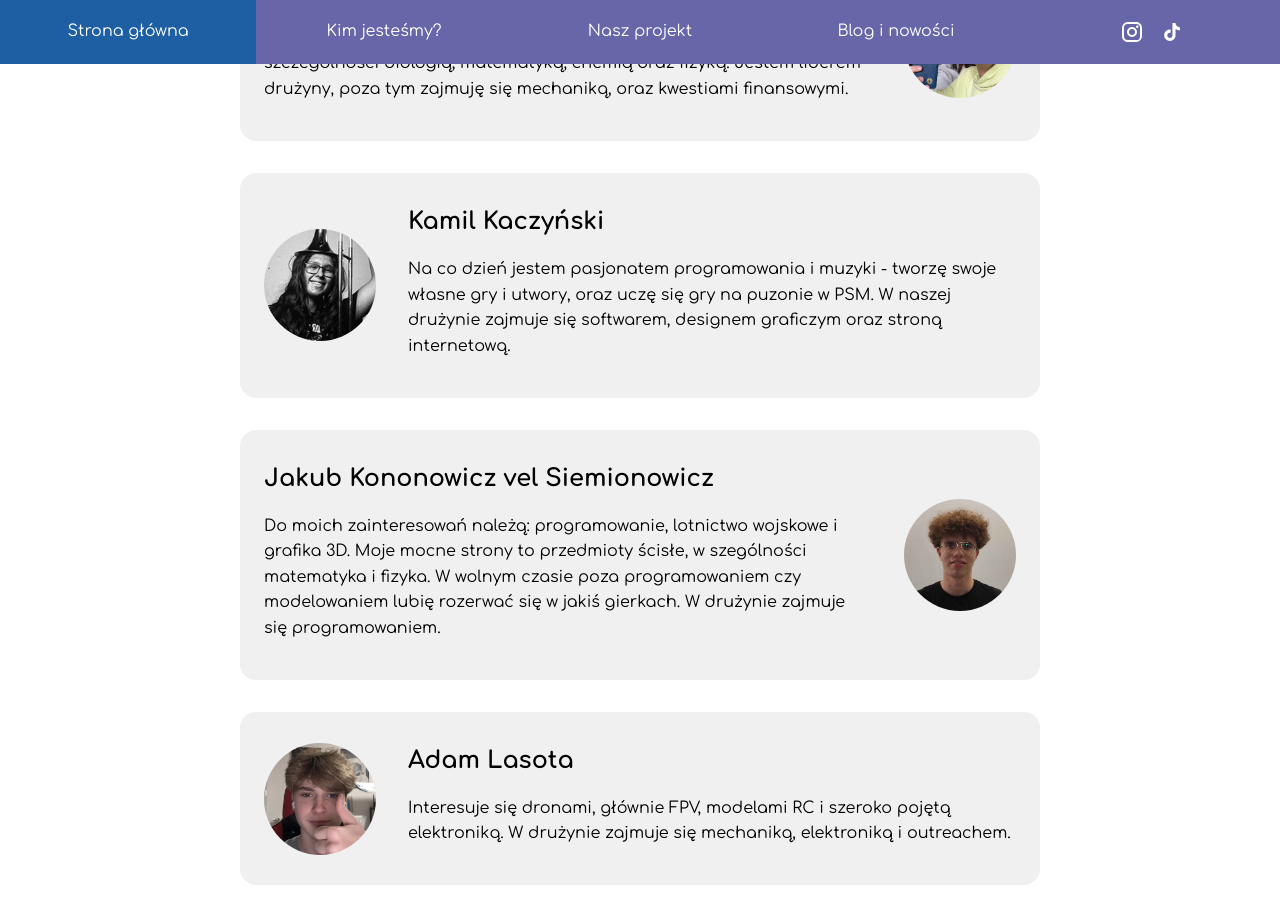
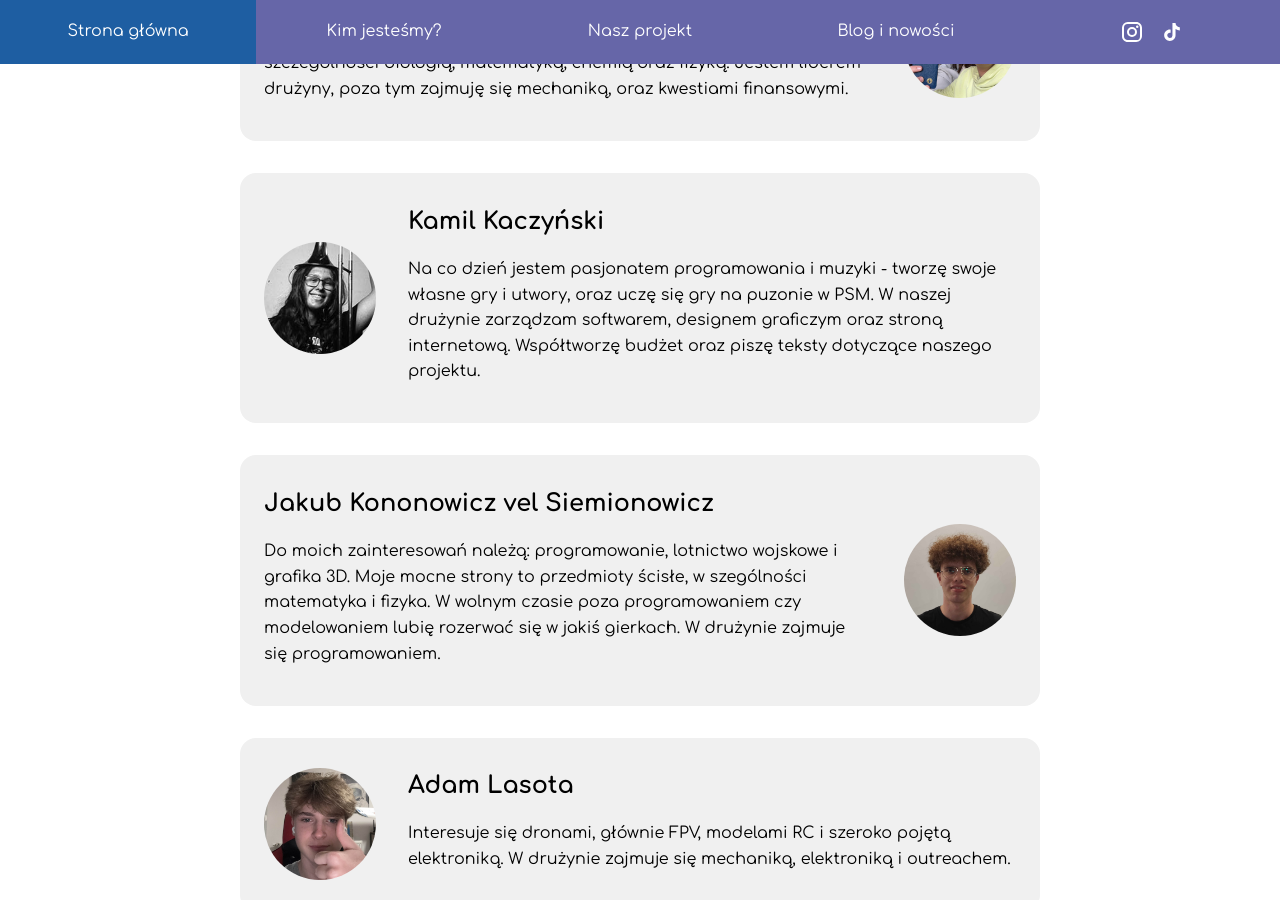
Before and after one commit to vlo-space/vlo-space.github.io, a Jekyll site: the page built from o-nas.md, in a window 1280 px wide and 900 px high, scrolled down 695 px. Built offline with Jekyll 4.4.1, drawn with Linux system fonts in a browser that asks for light colours.

Commit message:
Update o-nas.md

```diff
--- a/o-nas.md
+++ b/o-nas.md
@@ -25,7 +25,7 @@ Jesteśmy grupą osób zainteresowanych technologią. Wszyscy chodzimy do V Lice
         <div class="column">
             <h2>Kamil Kaczyński</h2>
             <p>
-                Na co dzień jestem pasjonatem programowania i muzyki - tworzę swoje własne gry i utwory, oraz uczę się gry na puzonie w PSM. W naszej drużynie zajmuje się softwarem, designem graficzym oraz stroną internetową.
+                Na co dzień jestem pasjonatem programowania i muzyki - tworzę swoje własne gry i utwory, oraz uczę się gry na puzonie w PSM. W naszej drużynie zarządzam softwarem, designem graficzym oraz stroną internetową. Współtworzę budżet oraz piszę teksty dotyczące naszego projektu.
             </p>
         </div>
     </div>
```
